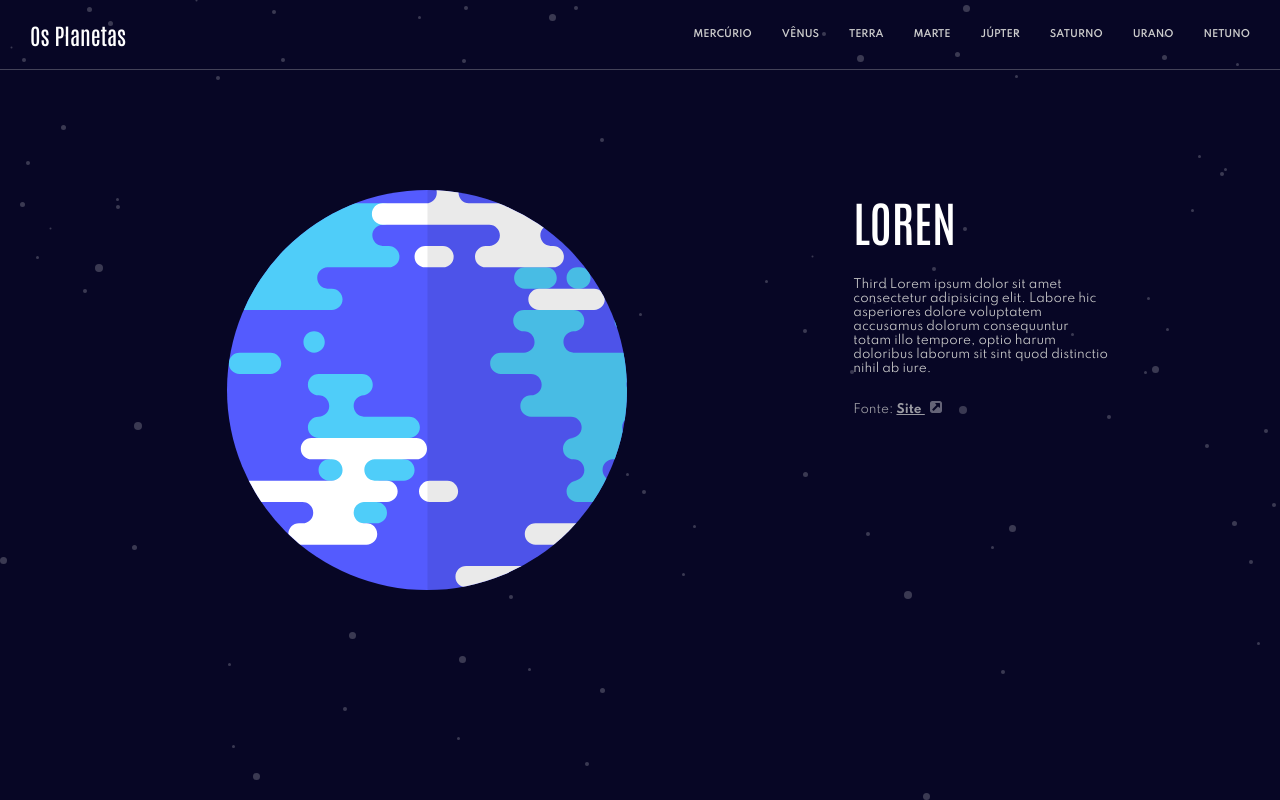
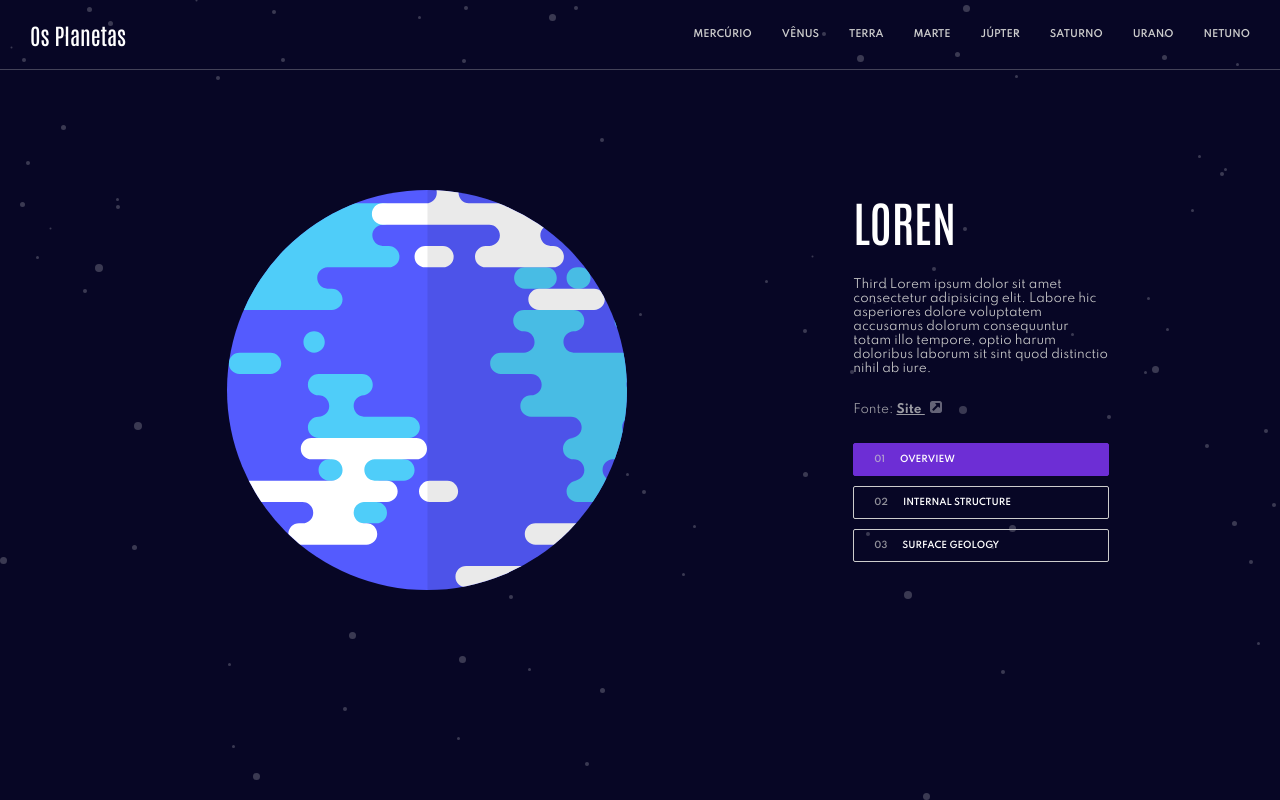
Before and after one commit to linferreira/planets-infos, a React (Create React App) app: page / in a window 1280 px wide. Built offline with nearby package versions, Linux system fonts and the light colour scheme.

Commit message:
feat: create radio component

```diff
--- a/src/components/Content/index.tsx
+++ b/src/components/Content/index.tsx
@@ -1,5 +1,6 @@
 import React from "react";
 import { Description } from "../Description";
+import { RadioGroup } from "../RadioGroup";
 import { Title } from "../Title";
 import { Container } from "./styles";
 
@@ -9,5 +10,6 @@ export const Content: React.FC = () => (
     <Description
       text=" Third Lorem ipsum dolor sit amet consectetur adipisicing elit. Labore hic asperiores dolore voluptatem accusamus dolorum consequuntur totam illo tempore, optio harum doloribus laborum sit sint quod distinctio nihil ab iure."
     />
+    <RadioGroup />
   </Container>
 );
--- /dev/null
+++ b/src/components/RadioGroup/index.tsx
@@ -0,0 +1,26 @@
+import React from "react";
+import { Group } from "./styles";
+
+export const RadioGroup = () => (
+  <Group>
+    <input
+      type="radio"
+      id="radioOverview"
+      name="radioButton"
+      value="overview"
+      checked
+    />
+    <label htmlFor="radioApple"><span>01</span> OVERVIEW</label>
+
+    <input
+      type="radio"
+      id="radioStructure"
+      name="radioButton"
+      value="structure"
+    />
+    <label htmlFor="radioBanana"><span>02</span> INTERNAL STRUCTURE</label>
+
+    <input type="radio" id="radioSurface" name="radioButton" value="surface" />
+    <label htmlFor="radioOrange"><span>03</span> SURFACE GEOLOGY</label>
+  </Group>
+);
--- /dev/null
+++ b/src/components/RadioGroup/styles.ts
@@ -0,0 +1,45 @@
+import styled from "styled-components";
+
+export const Group = styled.div`
+  display: flex;
+  flex-direction: column;
+  width: 100%;
+  max-width: 20vw;
+  margin-top: 2vw;
+
+  & input[type="radio"] {
+    opacity: 0;
+    position: fixed;
+    width: 0;
+
+    &:focus + label {
+      border: 1px solid #6d2ed5;
+    }
+
+    &:checked + label {
+      background-color: #6d2ed5;
+      border-color: #6d2ed5;
+    }
+  }
+
+  & label {
+    border: 1px solid #cccccc;
+    border-radius: 2px;
+    color: #ffffff;
+    font-weight: 600;
+    font-size: 0.55em;
+
+    margin-bottom: 10px;
+    padding: 10px 20px;
+
+    & span {
+      color: #cccccc;
+      opacity: 0.7;
+      margin-right: 1vw;
+    }
+
+    &:hover {
+      background-color: #6d2ed5;
+    }
+  }
+`;
```
